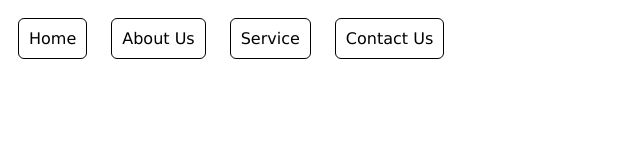
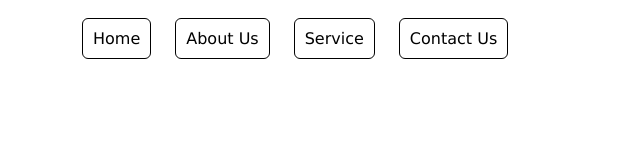
Before and after one commit to prasadubale/learnHtmlCss, a plain HTML site: page index.html in a window 1280 px wide. Shown: the whole page, without its empty margins (0-640 px from the left). Drawn offline with Linux system fonts and the light colour scheme.

Commit message:
changed margin for navbar

```diff
--- a/style.css
+++ b/style.css
@@ -3,7 +3,7 @@
 }
 
 .container {
-  margin-right: 50%;
+  margin-left: 5%;
   position: absolute;
   width: 100%;
   /*top: 50%;
```
